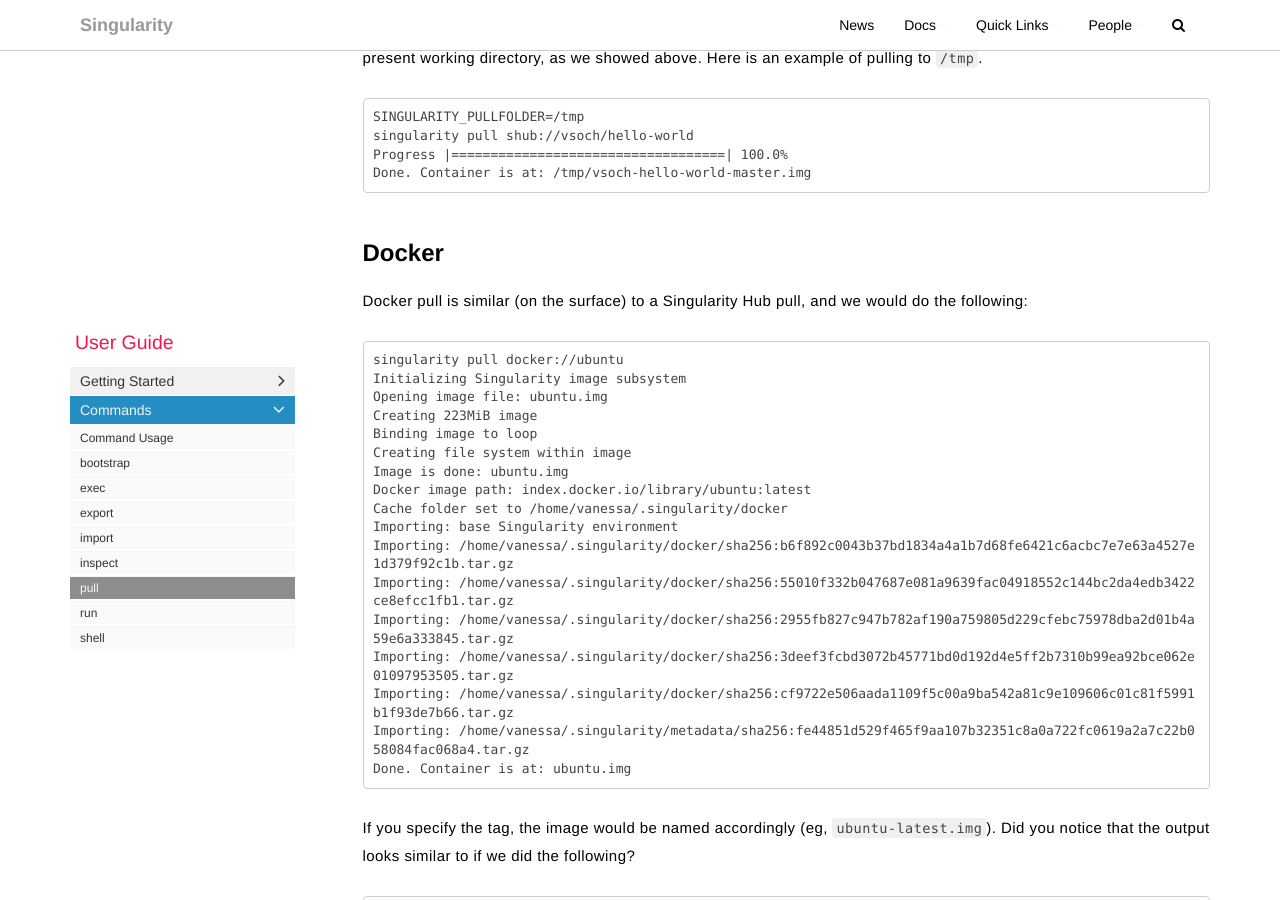
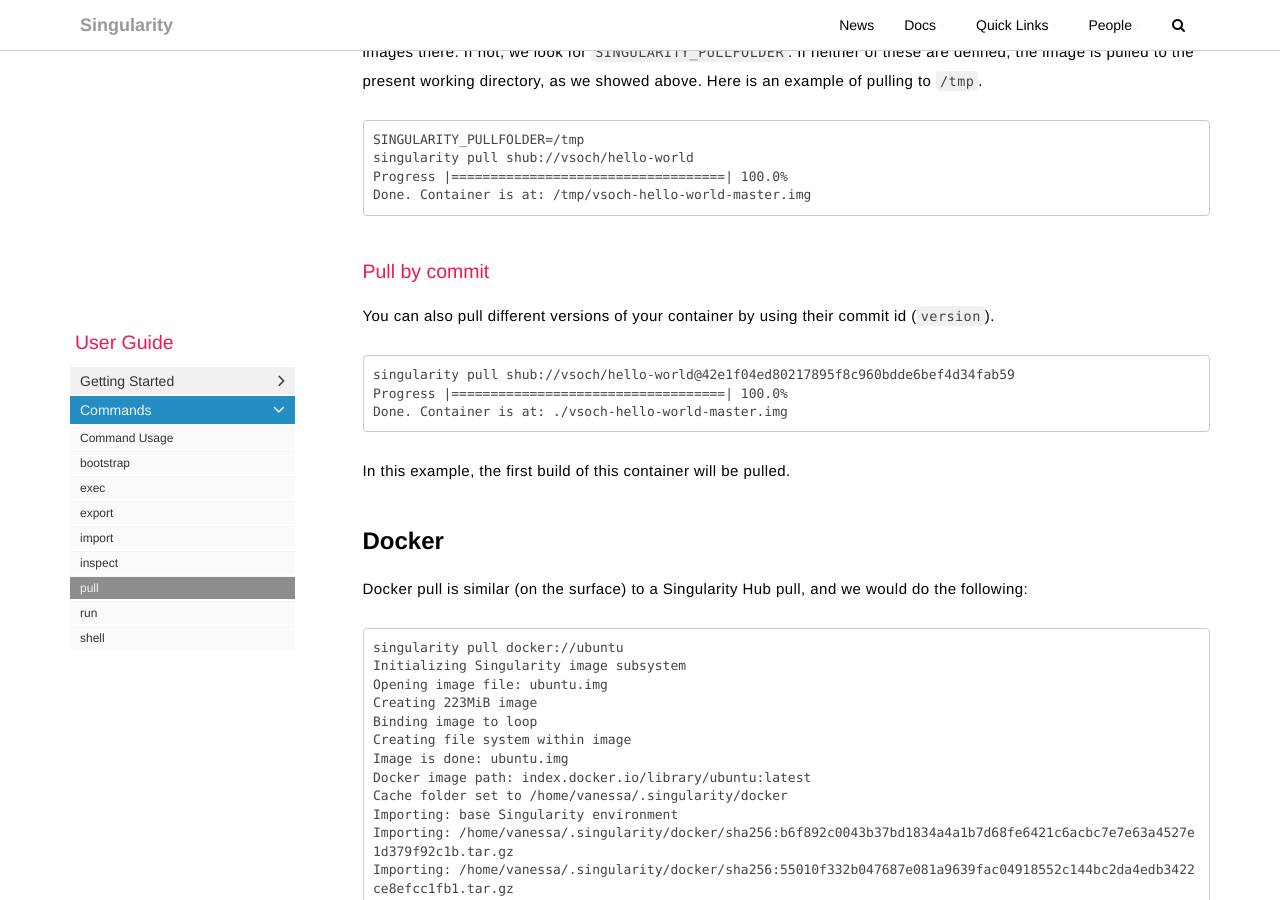
Before and after one commit to singularityware/singularityware.github.io, a Jekyll site: the page built from pages/docs/user-docs/docs-pull.md, in a window 1280 px wide and 900 px high, scrolled down 2424 px. Built offline with Jekyll 4.4.1, drawn with Linux system fonts in a browser that asks for light colours; nearby versions of some CDN libraries; comment, search, counter and statistics services are not loaded.

Commit message:
Add pull by commit documentation

````diff
--- a/pages/docs/user-docs/docs-pull.md
+++ b/pages/docs/user-docs/docs-pull.md
@@ -81,6 +81,18 @@
 Done. Container is at: /tmp/vsoch-hello-world-master.img
 ```
 
+### Pull by commit
+You can also pull different versions of your container by using their commit id (`version`).
+
+```
+singularity pull shub://vsoch/hello-world@42e1f04ed80217895f8c960bdde6bef4d34fab59
+Progress |===================================| 100.0%
+Done. Container is at: ./vsoch-hello-world-master.img
+```
+
+In this example, the first build of this container will be pulled.
+
+
 ## Docker
 Docker pull is similar (on the surface) to a Singularity Hub pull, and we would do the following:
 
````
